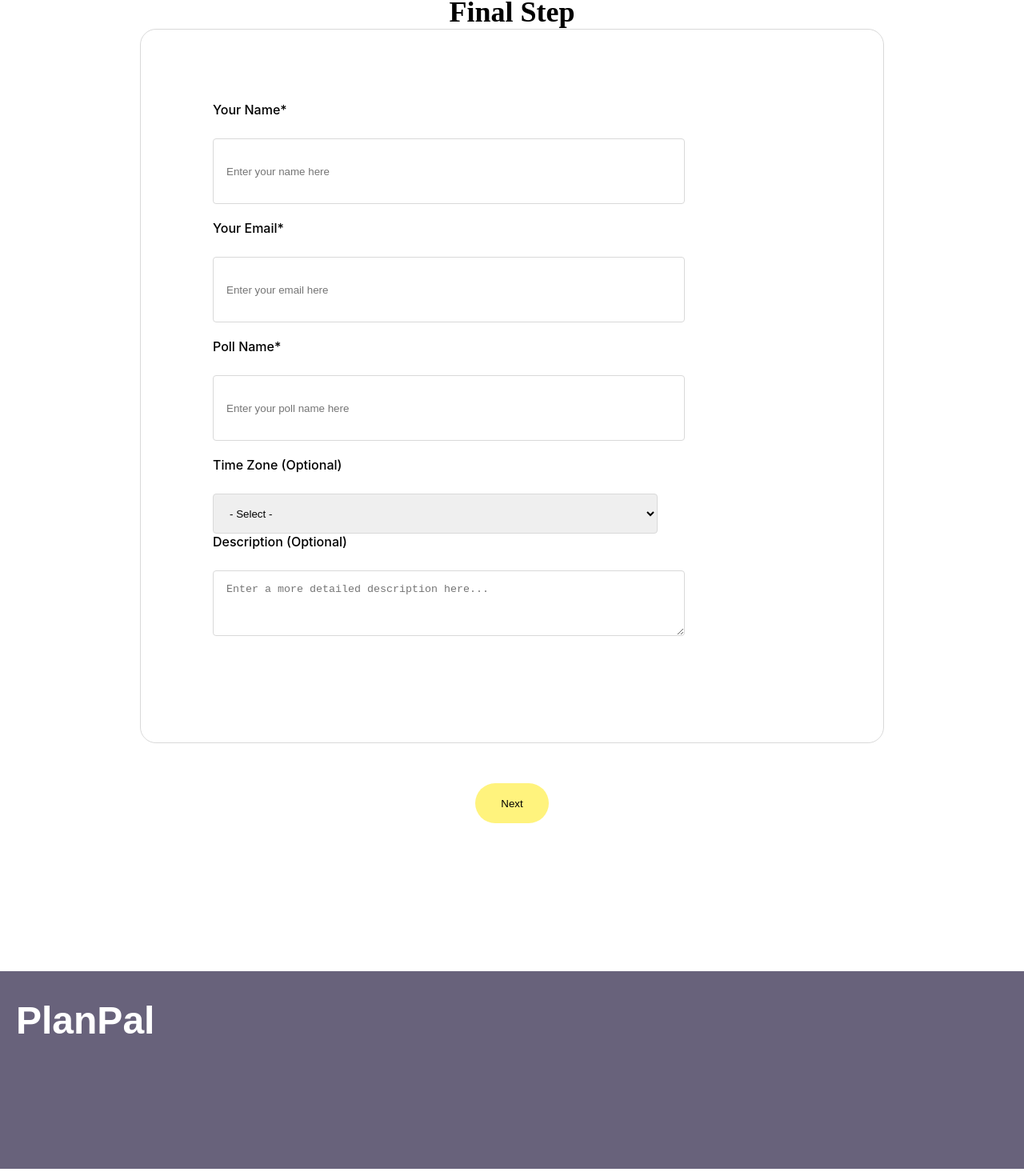
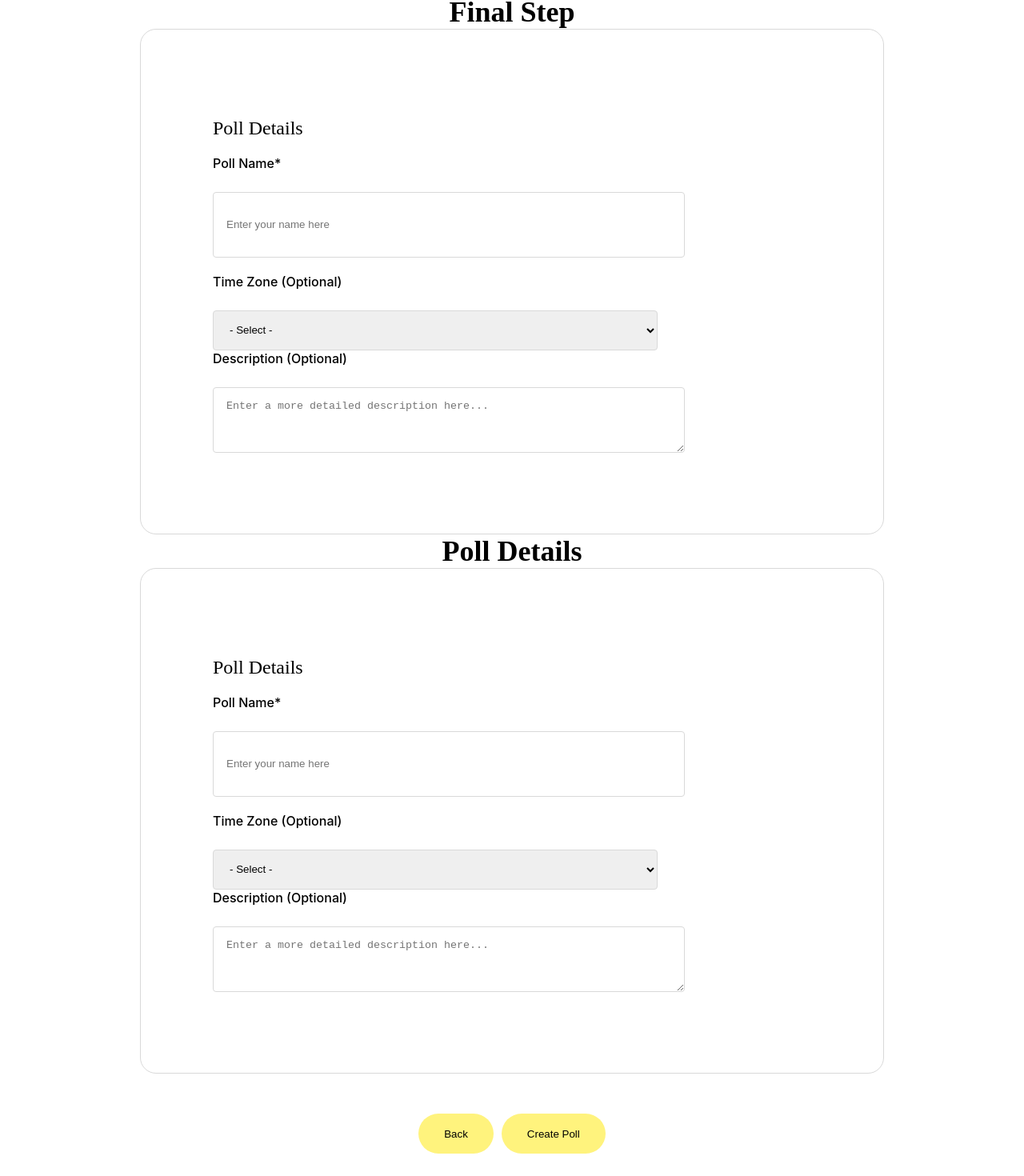
Before and after one commit to cmorinster/FrontEnd, a React (Create React App) app: page /pollcreate in a window 1280 px wide. Shown: the part 155-1625 px from the top of the page at 80% size. Built offline with nearby package versions, Linux system fonts and the light colour scheme.

Commit message:
added pollcreate page

```diff
--- a/src/pages/PollCreate.js
+++ b/src/pages/PollCreate.js
@@ -1,5 +1,5 @@
 import * as React from "react";
-import {Link} from 'react-router-dom';
+import { Link } from 'react-router-dom';
 import '../styling/PollCreate.css';
 
 export default function PollCreate() {
@@ -9,14 +9,9 @@ export default function PollCreate() {
       <div className="pollcreate-modal">
         <div className="modal-content">
           <form>
-            <label htmlFor="name">Your Name*</label><br />
+            <h2>Poll Details</h2>
+            <label htmlFor="name">Poll Name*</label><br />
             <input type="text" id="name" name="name" placeholder="Enter your name here" /><br />
-
-            <label htmlFor="email">Your Email*</label><br />
-            <input type="text" id="email" name="email" placeholder="Enter your email here" /><br />
-
-            <label htmlFor="pollName">Poll Name*</label><br />
-            <input type="text" id="pollName" name="pollName" placeholder="Enter your poll name here" /><br />
 
             <label htmlFor="timeZone">Time Zone (Optional)</label><br />
             <select id="timeZone" name="timeZone">
@@ -31,7 +26,33 @@ export default function PollCreate() {
           </form>
         </div>
       </div>
-      <button type="submit">Next</button>
+
+      <div className="pollpage-title">Poll Details</div>
+
+      <div className="pollcreate-modal">
+        <div className="modal-content">
+          <form>
+            <h2>Poll Details</h2>
+            <label htmlFor="name">Poll Name*</label><br />
+            <input type="text" id="name" name="name" placeholder="Enter your name here" /><br />
+
+            <label htmlFor="timeZone">Time Zone (Optional)</label><br />
+            <select id="timeZone" name="timeZone">
+              <option value="">- Select -</option>
+              <option value="Red">Red</option>
+              <option value="Blue">Blue</option>
+              <option value="Green">Green</option>
+            </select>
+
+            <label htmlFor="description">Description (Optional)</label><br />
+            <textarea id="description" name="description" rows="4" cols="50" placeholder="Enter a more detailed description here..."></textarea><br />
+          </form>
+        </div>
       </div>
+      <div className="button-container">
+        <button type="submit" className="back-button">Back</button>
+        <button type="submit" className="next-button">Create Poll</button>
+      </div>
+    </div>
   );
 }
--- a/src/styling/PollCreate.css
+++ b/src/styling/PollCreate.css
@@ -17,7 +17,7 @@
 
 .pollcreate-modal {
   width: 748px;
-  height: 711px;
+  height: 450px;
   flex-shrink: 0;
   border-radius: 20px;
   border: 1px solid #d9d9d9;
@@ -58,16 +58,26 @@ border: 1px solid #D9D9D9;
 
 
 
-button {
-  display: inline-flex;
+/* TODO: Adjust button alignment, finish stylizing buttons (back specifically)*/
+.button-container {
+  display: flex;
+  justify-content: center;
+}
+
+.back-button,
+.next-button {
   height: 50px;
   padding: 16px 32px;
-  justify-content: center;
-  align-items: center;
-  gap: 8px;
-  flex-shrink: 0;
   border-radius: 30px;
   background: #FFF37D;
   border: none;
   margin-top: 50px;
 }
+
+.back-button {
+  margin-right: 5px;
+}
+
+.next-button {
+  margin-left: 5px;
+}
```
